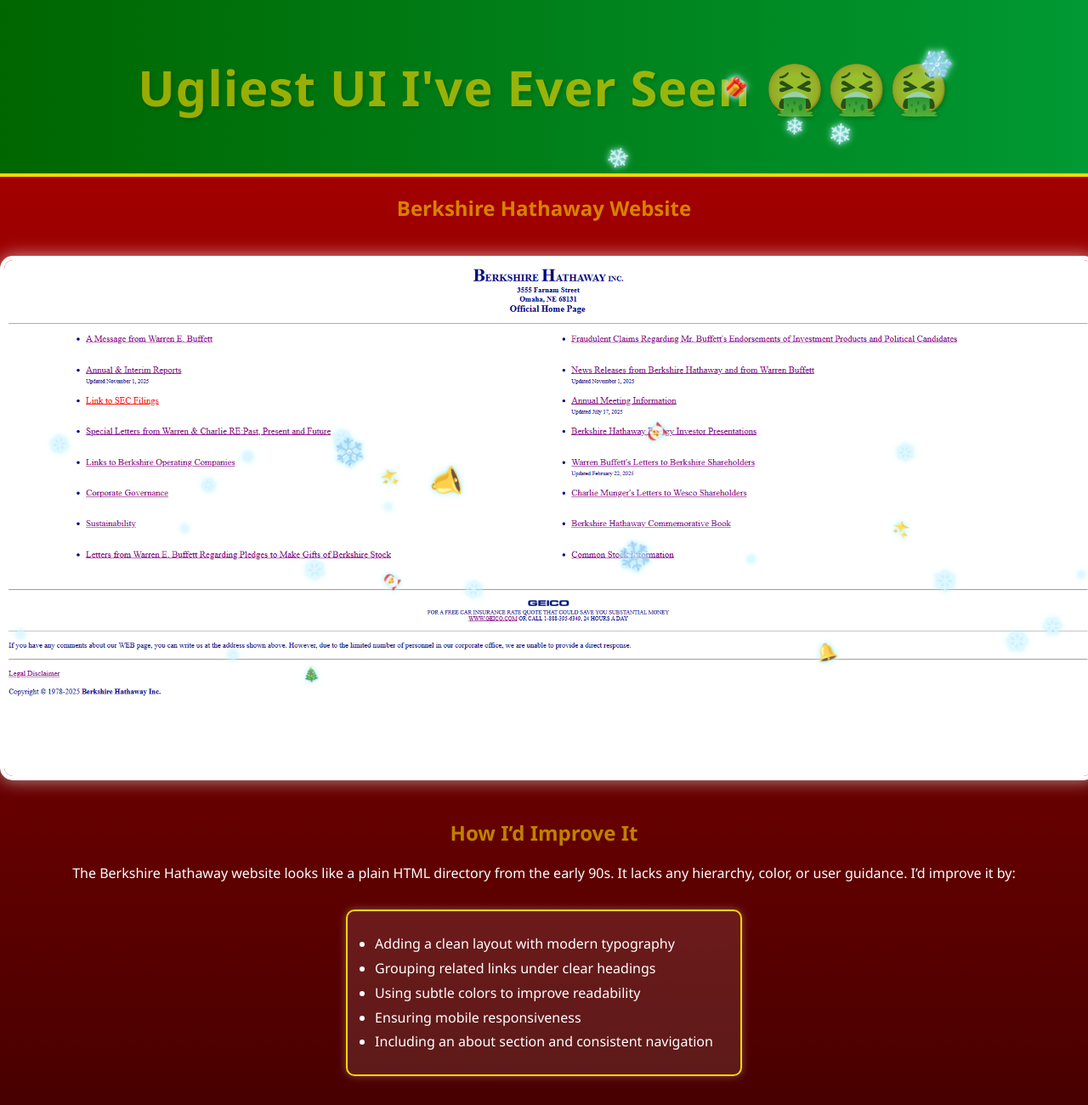
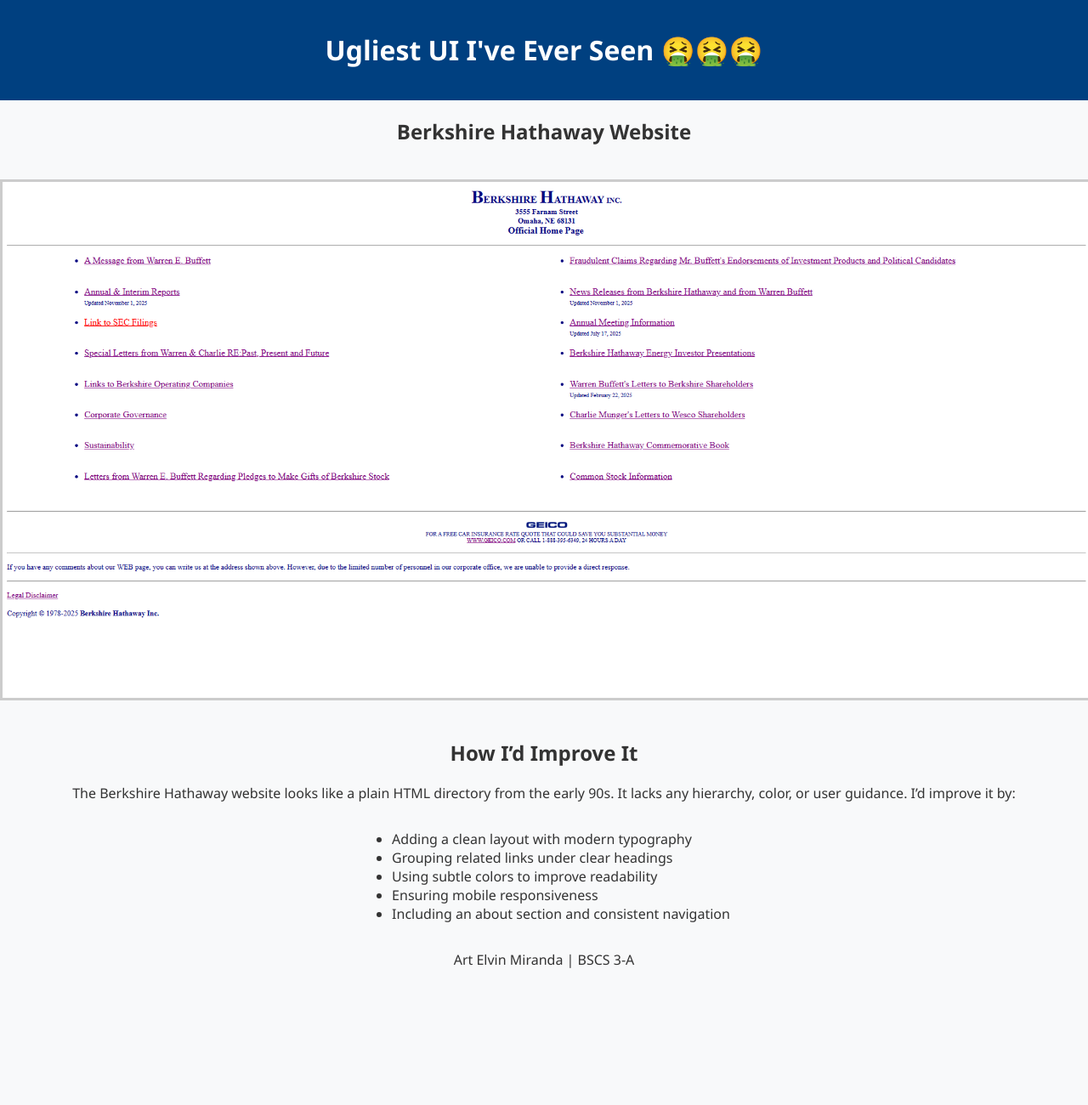
Before and after one commit to artelvin-bm/SEN10-UglyUI, a website: page index.html in a window 1280 px wide. Shown: the top 1300 px of the page at 85% size. After the commit the page ends 1156 px from the top, so only its background shows below. Drawn offline with Linux system fonts and the light colour scheme.

Commit message:
deploy: 0d5b1f39f7203183c6203d776699b2b5d9c4ec3b

```diff
--- a/script.js
+++ b/script.js
@@ -1,57 +1,6 @@
-// script.js
-
-// ===== Testable helper functions =====
-// returns a random emoji from the christmas set
-function getRandomChristmasEmoji() {
-  const emojis = ["🎄", "❄️", "🎁", "🔔", "✨", "🎅", "🕯️"];
-  return emojis[Math.floor(Math.random() * emojis.length)];
+function greet() {
+  console.log("Hello, world!");
 }
 
-// create N snowflake elements and append to body
-function createSnowflakes(count = 30) {
-  const created = [];
-  for (let i = 0; i < count; i++) {
-    const el = document.createElement ? document.createElement("div") : { tag: "div" };
-    if (el.style) {
-      el.className = "snowflake";
-      el.textContent = Math.random() > 0.7 ? getRandomChristmasEmoji() : "❄";
-      el.style.left = Math.random() * 100 + "vw";
-      el.style.animationDuration = 4 + Math.random() * 4 + "s";
-      el.style.fontSize = 12 + Math.random() * 24 + "px";
-    }
-    if (typeof document !== "undefined" && document.body && document.body.appendChild) {
-      document.body.appendChild(el);
-    }
-    created.push(el);
-  }
-  return created;
-}
-
-// a combined function that will run on page load
-function runChristmasMagic() {
-  try {
-    // optionally play a short sound (may be blocked by browsers)
-    const audio = new Audio("https://actions.google.com/sounds/v1/alarms/digital_watch_alarm_long.ogg");
-    audio.volume = 0.05;
-    audio.play().catch(() => {});
-  } catch (e) {
-    // ignore audio errors
-  }
-
-  // create the snowflakes
-  createSnowflakes(30);
-}
-
-// run on page load (keeps current behavior)
-if (typeof window !== "undefined") {
-  window.addEventListener("load", runChristmasMagic);
-}
-
-// Export functions for Jest (Node/CommonJS)
-if (typeof module !== "undefined" && module.exports) {
-  module.exports = {
-    getRandomChristmasEmoji,
-    createSnowflakes,
-    runChristmasMagic
-  };
-}
+// No semicolon here
+greet();
--- a/style.css
+++ b/style.css
@@ -1,90 +1,26 @@
-/* 🎄 Global Styles */
 body {
-  font-family: "Poppins", "Segoe UI", Arial, sans-serif;
+  font-family: "Segoe UI", Arial, sans-serif;
+  background-color: #f8f9fa;
+  color: #333;
   margin: 0;
   padding: 0;
   text-align: center;
-  background: linear-gradient(to bottom, #b30000, #400000);
-  color: #fff;
-  overflow-x: hidden;
 }
 
-/* 🎁 Header */
 header {
-  background: linear-gradient(90deg, #006600, #009933);
-  color: #fff;
-  padding: 1.5rem 0;
-  font-size: 1.8rem;
-  font-weight: bold;
-  letter-spacing: 1px;
-  text-shadow: 2px 2px 4px rgba(0, 0, 0, 0.3);
-  border-bottom: 4px solid gold;
+  background-color: #004080;
+  color: white;
+  padding: 1rem;
 }
 
-/* 🧣 Image styling */
 img {
   width: 100%;
-  max-width: 1600px;
-  border: 5px solid #fff;
-  border-radius: 15px;
-  box-shadow: 0 0 20px rgba(255, 255, 255, 0.6);
+  max-width: 1700px;
+  border: 3px solid #ccc;
   margin: 20px 0;
 }
 
-/* 🎀 List styling */
 ul {
   text-align: left;
   display: inline-block;
-  background: rgba(255, 255, 255, 0.1);
-  border-radius: 10px;
-  padding: 1.5rem 2rem;
-  line-height: 1.8;
-  box-shadow: 0 0 10px rgba(255, 255, 255, 0.3);
-  border: 2px solid gold;
 }
-
-/* ❄️ Snowflakes */
-.snowflake {
-  position: fixed;
-  top: -10px;
-  z-index: 9999;
-  font-size: 1.5em;
-  color: #e0f7ff;
-  opacity: 0.9;
-  pointer-events: none;
-  text-shadow: 0 0 5px #99e6ff, 0 0 10px #ccf6ff;
-  animation: fall linear infinite;
-}
-
-/* Animation for falling snowflakes */
-@keyframes fall {
-  0% {
-    transform: translateY(0) rotate(0deg);
-    opacity: 1;
-  }
-  100% {
-    transform: translateY(100vh) rotate(360deg);
-    opacity: 0.8;
-  }
-}
-
-/* 🕯️ Footer */
-footer {
-  margin-top: 2rem;
-  padding: 1rem;
-  background: linear-gradient(90deg, #006600, #004d00);
-  color: #fff;
-  border-top: 3px solid gold;
-  font-size: 1rem;
-}
-
-/* ✨ Subtle sparkle effect */
-@keyframes twinkle {
-  0%, 100% { opacity: 1; }
-  50% { opacity: 0.6; }
-}
-
-h1, h2, h3 {
-  color: gold;
-  animation: twinkle 2s infinite ease-in-out;
-}
```
Also changed, not shown: __tests__/snow.test.js (deleted, +0 -8 lines), eslint.config.js (+7 -15 lines), package.json (+3 -14 lines), README.md (added), 1 other file.
